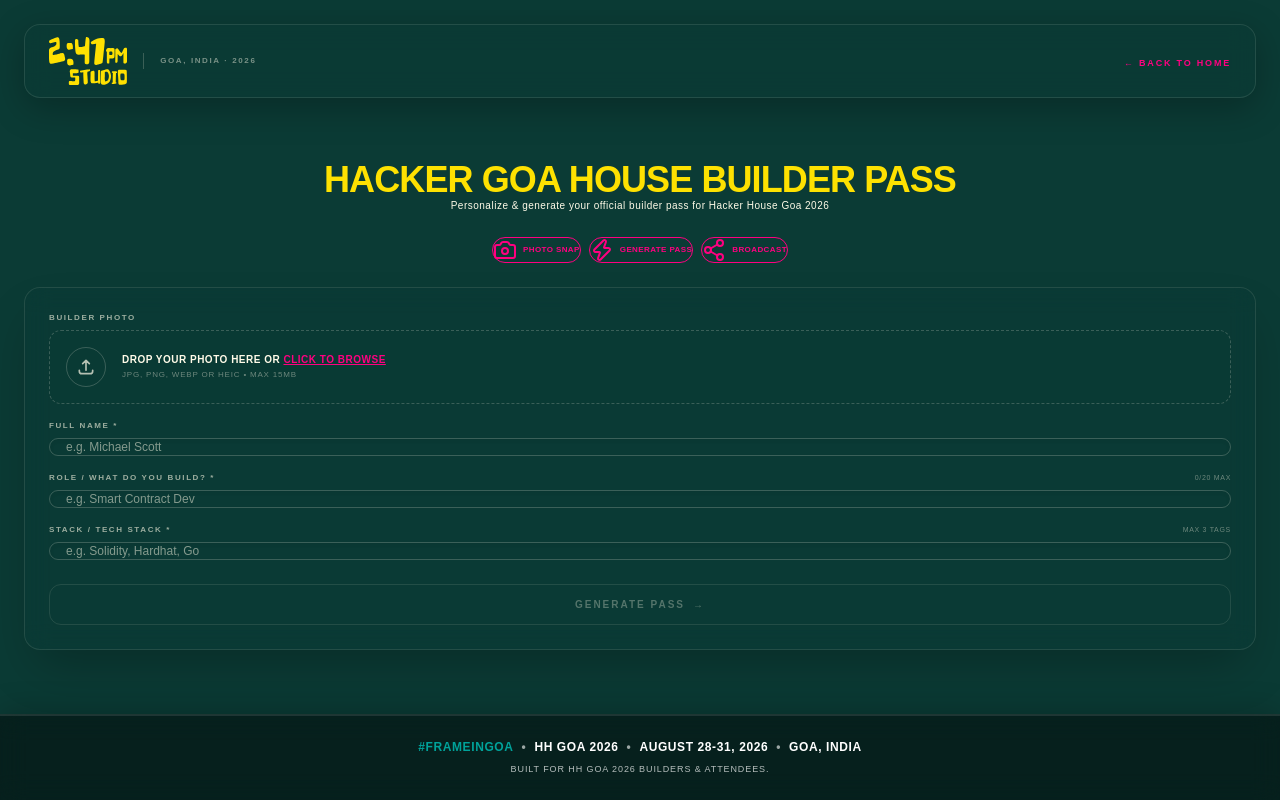
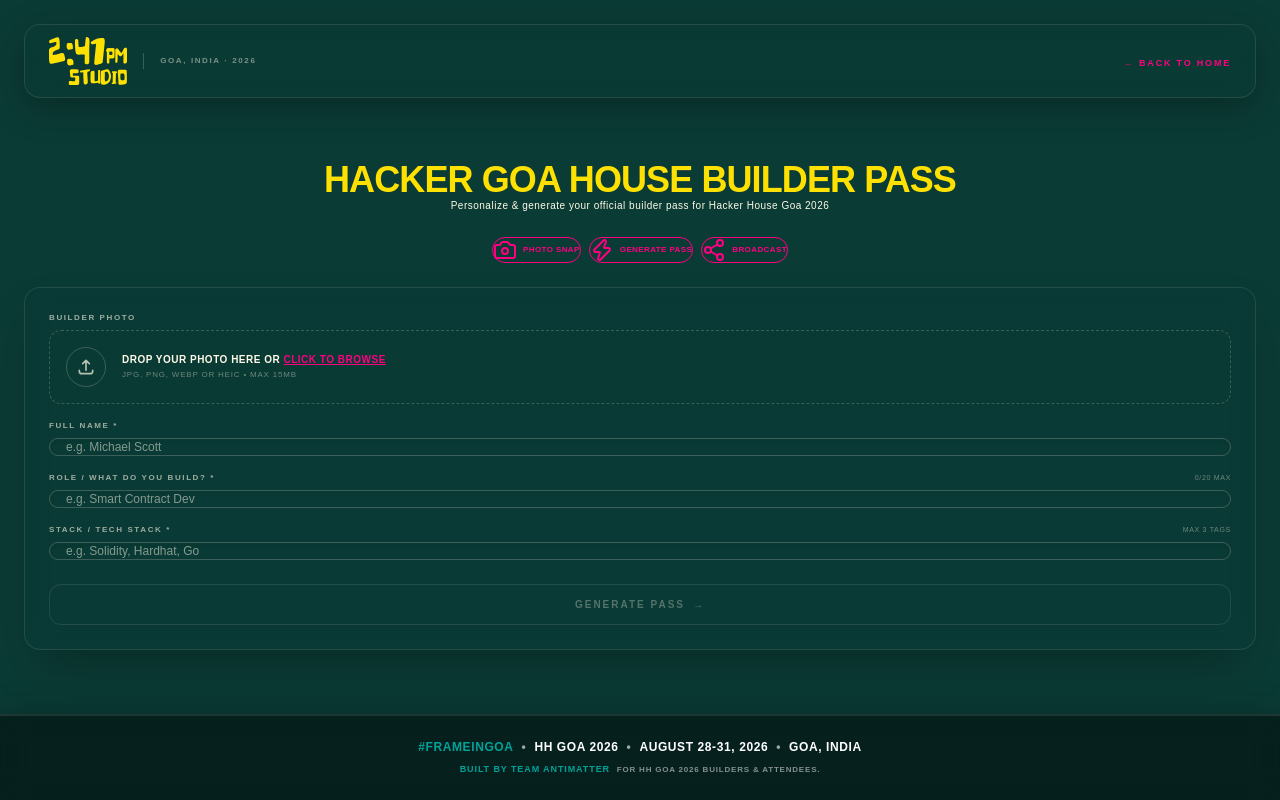
Before and after one commit to shk-khalid/HH-Goa-2k26, a Next.js app: page /build in a window 1280 px wide. Built offline with nearby package versions, Linux system fonts and the light colour scheme; no server answers; a web font is replaced by a local one.

Commit message:
feat: update branding to #FrameInGoa and Team Antimatter

```diff
--- a/components/builder/BuilderPreview.tsx
+++ b/components/builder/BuilderPreview.tsx
@@ -88,8 +88,9 @@
       `💻 Stack: ${stack}\n` +
       `✨ Class: ${builderClass}\n\n` +
       `Built, shipped, and ready to make waves in Goa! 🌊🌴\n` +
-      `#HHGoa2026 #FRAMEINGOA\n\n` +
-      `Try it out: https://goaframes.vercel.app/`
+      `#HHGoa2026 #FrameInGoa\n\n` +
+      `Try it out: https://goaframes.vercel.app/\n` +
+      `Built by Team Antimatter`
     );
     window.open(
       `https://twitter.com/intent/tweet?text=${tweetText}`,
--- a/components/card/BuilderCard.tsx
+++ b/components/card/BuilderCard.tsx
@@ -229,7 +229,7 @@
         {/* Telemetry Box Right */}
         <div className="text-right flex flex-col items-end">
           <div className="flex items-center gap-1 text-[8px] font-mono text-[#d7e65a] font-bold tracking-widest">
-            <span>#FRAMEINGOA</span>
+            <span>#FrameInGoa</span>
             <span className="text-xs text-coral-accent">⊕</span>
           </div>
           <span className="text-[5.5px] text-[#f4e9c8]/60 tracking-widest uppercase block mt-0.5">
--- a/components/shared/Footer.tsx
+++ b/components/shared/Footer.tsx
@@ -16,8 +16,11 @@
           <span className="text-white/60">•</span>
           <span className="text-white">Goa, India</span>
         </div>
-        <p className="text-[5px] sm:text-[8px] md:text-[9px] text-white/70 uppercase tracking-widest">
-          Built for HH Goa 2026 builders & attendees.
+        <p className="text-[5px] sm:text-[8px] md:text-[9px] text-[#00A29A] uppercase tracking-widest font-bold">
+          BUILT BY TEAM ANTIMATTER &nbsp;
+          <span className="text-[4px] sm:text-[7px] md:text-[8px] text-white/50 uppercase tracking-widest">
+            For HH Goa 2026 builders & attendees.
+          </span>
         </p>
       </div>
     </footer>
--- a/public/id-template.html
+++ b/public/id-template.html
@@ -262,7 +262,7 @@
       </div>
 
       <div className="telemetry-box">
-        <div style="color: #d7e65a; font-size: 8px; font-weight: bold;">#FRAMEINGOA</div>
+        <div style="color: #d7e65a; font-size: 8px; font-weight: bold;">#FrameInGoa</div>
         <div style="color: rgba(244,233,200,0.6); font-size: 5.5px;">BUILD · SHIP · REPEAT</div>
         <div style="margin-top: 6px; border-top: 1px solid rgba(215,230,90,0.2); padding-top: 4px;">
           <div>SYS.LOC // GOA</div>
```
